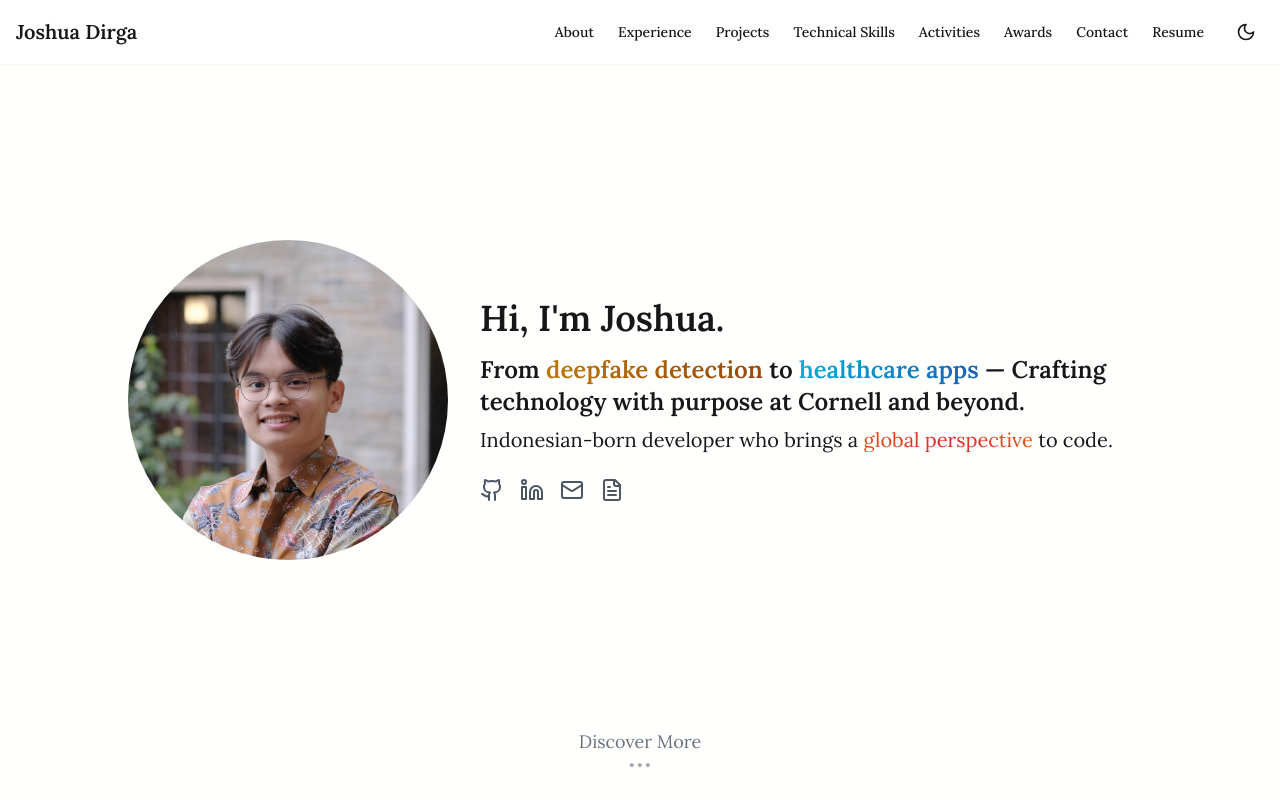
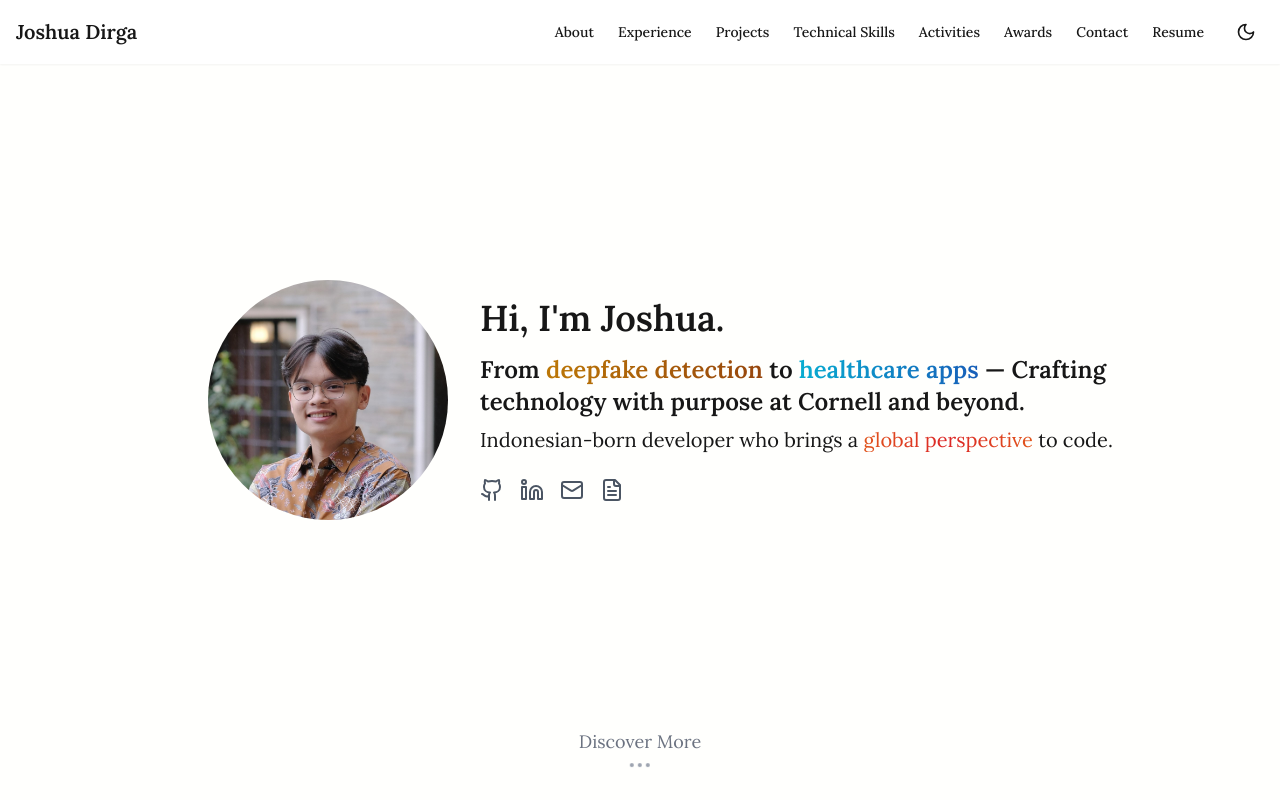
Before and after one commit to JoshD94/personal-website-2, a Next.js app: page / in a window 1280 px wide. Shown: the top 800 px of the page. Built offline with nearby package versions, Linux system fonts and the light colour scheme; some icons are missing.

Commit message:
Changed image size

```diff
--- a/src/components/AnimatedIntro.tsx
+++ b/src/components/AnimatedIntro.tsx
@@ -13,8 +13,10 @@ const AnimatedIntro = () => {
               src="/images/joshua-headshot-3.jpg"
               width={240}
               height={240}
-              className="rounded-full w-48 h-48 sm:w-60 sm:h-60 md:w-auto md:h-auto"
+              className="rounded-full w-48 h-48 sm:w-60 sm:h-60 md:max-h-60 md:max-h-60 object-cover"
               alt="Joshua"
+              priority
+              unoptimized
             />
           </div>
           <div className="space-y-6 text-center md:text-left md:col-span-2 w-full">
```
